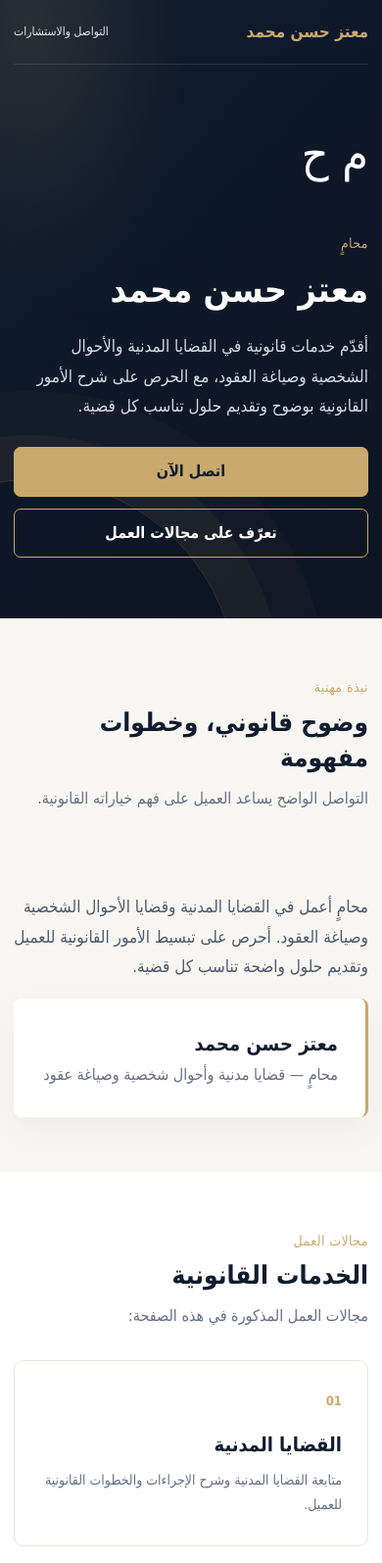
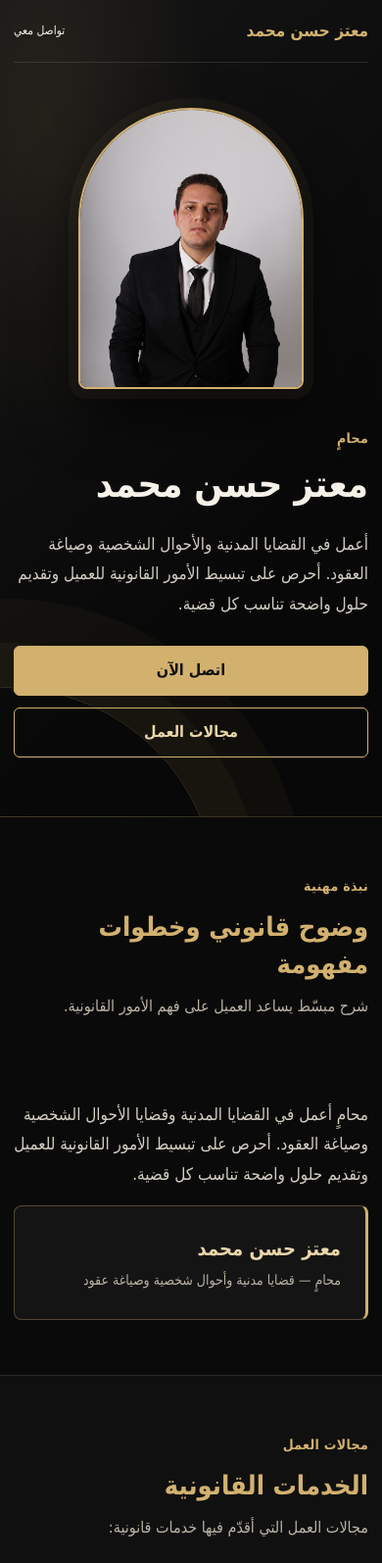
Before and after one commit to moatazhassan-298/moatazhassan-298.github.io, a plain HTML site: page index.html in a window 390 px wide. Shown: the top 1595 px of the page at 98% size. Drawn offline with Linux system fonts and the light colour scheme.

Commit message:
Update index.html

```diff
--- a/index.html
+++ b/index.html
@@ -4,34 +4,43 @@
   <meta charset="utf-8">
   <meta name="viewport" content="width=device-width, initial-scale=1">
   <meta name="description" content="معتز حسن محمد، محامٍ في القضايا المدنية والأحوال الشخصية وصياغة العقود.">
+  <meta name="theme-color" content="#0a0a0a">
   <title>معتز حسن محمد | محامٍ</title>
 
   <style>
     :root {
-      --navy: #101c2d;
-      --navy-light: #192a40;
-      --gold: #c9a96e;
-      --paper: #f7f6f2;
-      --ink: #172235;
-      --muted: #657084;
-      --white: #fff;
+      --black: #0a0a0a;
+      --surface: #141414;
+      --surface-light: #1b1b1b;
+      --gold: #d2b16f;
+      --gold-light: #ead6a8;
+      --text: #f5f1e8;
+      --muted: #b9b2a5;
+      --border: #ffffff1a;
     }
 
-    * { box-sizing: border-box; }
+    * {
+      box-sizing: border-box;
+    }
 
-    html { scroll-behavior: smooth; }
+    html {
+      scroll-behavior: smooth;
+    }
 
     body {
       margin: 0;
-      color: var(--ink);
-      background: var(--paper);
+      color: var(--text);
+      background: var(--black);
       font-family: Tahoma, Arial, sans-serif;
       line-height: 1.8;
     }
 
-    a { color: inherit; text-decoration: none; }
+    a {
+      color: inherit;
+      text-decoration: none;
+    }
 
-    .wrap {
+    .container {
       width: min(1120px, calc(100% - 40px));
       margin-inline: auto;
     }
@@ -39,22 +48,25 @@
     .hero {
       position: relative;
       overflow: hidden;
-      color: var(--white);
       background:
-        radial-gradient(ellipse at 8% 5%, #c9a96e22, transparent 32%),
-        linear-gradient(135deg, var(--navy), #0b1422);
+        radial-gradient(ellipse at 12% 15%, #d2b16f18, transparent 34%),
+        linear-gradient(135deg, #151515, #080808 70%);
+      border-bottom: 1px solid #d2b16f33;
     }
 
     .hero::after {
       content: "";
       position: absolute;
-      width: 420px;
-      height: 420px;
-      left: -180px;
-      bottom: -280px;
-      border: 1px solid #c9a96e33;
+      width: 430px;
+      height: 430px;
+      left: -210px;
+      bottom: -300px;
+      border: 1px solid #d2b16f35;
       border-radius: 50%;
-      box-shadow: 0 0 0 45px #c9a96e0c, 0 0 0 90px #c9a96e08;
+      box-shadow:
+        0 0 0 45px #d2b16f0c,
+        0 0 0 90px #d2b16f08;
+      pointer-events: none;
     }
 
     nav {
@@ -63,8 +75,8 @@
       display: flex;
       justify-content: space-between;
       align-items: center;
-      padding-block: 24px;
-      border-bottom: 1px solid #ffffff1c;
+      padding-block: 22px;
+      border-bottom: 1px solid var(--border);
     }
 
     .brand {
@@ -74,39 +86,45 @@
     }
 
     .nav-link {
-      color: #e4e8ed;
+      color: var(--text);
       font-size: 14px;
+    }
+
+    .nav-link:hover,
+    .social-link:hover {
+      color: var(--gold-light);
     }
 
     .hero-content {
       position: relative;
       z-index: 1;
       display: grid;
-      grid-template-columns: 1.4fr .8fr;
+      grid-template-columns: 1.25fr .75fr;
       align-items: center;
-      gap: 48px;
-      min-height: 480px;
-      padding-block: 64px 82px;
+      gap: 64px;
+      min-height: 530px;
+      padding-block: 62px 76px;
     }
 
     .eyebrow {
       display: inline-block;
-      margin-bottom: 12px;
+      margin-bottom: 10px;
       color: var(--gold);
       font-size: 14px;
-      letter-spacing: .4px;
+      font-weight: bold;
+      letter-spacing: .3px;
     }
 
     h1 {
       margin: 0;
-      font-size: clamp(36px, 6vw, 62px);
+      font-size: clamp(38px, 6vw, 64px);
       line-height: 1.3;
     }
 
-    .hero p {
+    .hero-description {
       max-width: 610px;
-      margin: 18px 0 26px;
-      color: #d5dbe3;
+      margin: 20px 0 28px;
+      color: #d2cdc3;
       font-size: 17px;
     }
 
@@ -120,21 +138,21 @@
       display: inline-flex;
       justify-content: center;
       align-items: center;
-      min-height: 48px;
-      padding: 10px 21px;
+      min-height: 49px;
+      padding: 10px 22px;
       border: 1px solid var(--gold);
-      border-radius: 7px;
+      border-radius: 6px;
       font-weight: bold;
       transition: .2s ease;
     }
 
-    .button.primary {
-      color: var(--navy);
+    .button-primary {
+      color: #111;
       background: var(--gold);
     }
 
-    .button.secondary {
-      color: var(--white);
+    .button-secondary {
+      color: var(--gold-light);
       background: transparent;
     }
 
@@ -143,30 +161,39 @@
       filter: brightness(1.08);
     }
 
-   <div class="portrait-frame">
-  <img src="moataz.jpg.jpeg" alt="المحامي معتز حسن محمد">
-</div>
+    .portrait-frame {
+      width: min(310px, 100%);
+      aspect-ratio: 4 / 5;
+      justify-self: center;
+      overflow: hidden;
+      border: 2px solid var(--gold);
+      border-radius: 160px 160px 12px 12px;
+      background: var(--surface);
+      box-shadow: 0 0 0 10px #d2b16f0d, 0 25px 60px #0009;
     }
 
-    .portrait-placeholder {
-      color: var(--gold);
-      font-size: 64px;
-      font-weight: bold;
+    .portrait-frame img {
+      display: block;
+      width: 100%;
+      height: 100%;
+      object-fit: cover;
+      object-position: center 24%;
     }
 
-    section { padding-block: 76px; }
+    section {
+      padding-block: 76px;
+      background: var(--black);
+    }
 
     .section-heading {
-      max-width: 650px;
+      max-width: 690px;
       margin-bottom: 30px;
     }
 
-    .section-heading .eyebrow { margin-bottom: 4px; }
-
     h2 {
       margin: 0;
-      color: var(--navy);
-      font-size: clamp(26px, 4vw, 36px);
+      color: var(--gold);
+      font-size: clamp(27px, 4vw, 38px);
       line-height: 1.4;
     }
 
@@ -175,37 +202,41 @@
       color: var(--muted);
     }
 
-    .about {
+    .about-grid {
       display: grid;
-      grid-template-columns: 1fr 1.5fr;
+      grid-template-columns: .8fr 1.2fr;
       gap: 50px;
       align-items: start;
     }
 
-    .about-mark {
-      padding: 28px;
-      border-right: 3px solid var(--gold);
-      background: var(--white);
-      border-radius: 8px;
-      box-shadow: 0 12px 35px #1722350b;
+    .about-copy p {
+      margin-top: 0;
+      color: #d4cec3;
+      font-size: 17px;
     }
 
-    .about-mark strong {
+    .about-card {
+      padding: 25px;
+      border: 1px solid #d2b16f55;
+      border-right: 3px solid var(--gold);
+      border-radius: 8px;
+      background: var(--surface);
+    }
+
+    .about-card strong {
       display: block;
-      color: var(--navy);
+      color: var(--gold-light);
       font-size: 20px;
     }
 
-    .about-mark span { color: var(--muted); }
-
-    .about-copy p {
-      margin-top: 0;
-      color: #4e5a6b;
-      font-size: 17px;
+    .about-card span {
+      color: var(--muted);
+      font-size: 14px;
     }
 
     .practice {
-      background: var(--white);
+      background: #101010;
+      border-block: 1px solid var(--border);
     }
 
     .cards {
@@ -217,16 +248,16 @@
     .card {
       min-height: 190px;
       padding: 26px;
-      border: 1px solid #e8e6df;
-      border-radius: 10px;
-      background: #fff;
+      border: 1px solid #ffffff1b;
+      border-radius: 8px;
+      background: var(--surface);
       transition: .2s ease;
     }
 
     .card:hover {
       transform: translateY(-4px);
-      border-color: #c9a96e99;
-      box-shadow: 0 16px 35px #1722350c;
+      border-color: #d2b16f88;
+      box-shadow: 0 16px 35px #0005;
     }
 
     .card-number {
@@ -237,7 +268,7 @@
 
     .card h3 {
       margin: 12px 0 6px;
-      color: var(--navy);
+      color: var(--gold-light);
       font-size: 20px;
     }
 
@@ -248,18 +279,16 @@
     }
 
     .contact {
-      color: var(--white);
-      background: var(--navy);
+      background:
+        radial-gradient(ellipse at 90% 10%, #d2b16f12, transparent 35%),
+        #0d0d0d;
+      border-top: 1px solid #d2b16f33;
     }
-
-    .contact h2 { color: var(--white); }
-
-    .contact .intro { color: #c3ccd7; }
 
     .contact-grid {
       display: grid;
       grid-template-columns: 1fr 1fr;
-      gap: 36px;
+      gap: 48px;
       align-items: start;
     }
 
@@ -270,18 +299,22 @@
     }
 
     .contact-item {
-      padding: 13px 16px;
-      border: 1px solid #ffffff20;
-      border-radius: 7px;
-      color: #f3f4f6;
+      display: block;
+      padding: 12px 16px;
+      border: 1px solid var(--border);
+      border-radius: 6px;
       background: #ffffff08;
+      transition: .2s ease;
     }
 
-    .contact-item:hover { border-color: var(--gold); }
+    .contact-item:hover {
+      border-color: var(--gold);
+      background: #d2b16f0d;
+    }
 
     .contact-label {
       display: block;
-      margin-bottom: 3px;
+      margin-bottom: 2px;
       color: var(--gold);
       font-size: 13px;
     }
@@ -293,96 +326,115 @@
       margin-top: 18px;
     }
 
-    .socials a {
+    .social-link {
       padding: 9px 14px;
       border: 1px solid #ffffff35;
       border-radius: 6px;
-      color: var(--white);
+      color: var(--text);
       font-size: 14px;
+      transition: .2s ease;
     }
 
-    .socials a:hover {
+    .social-link:hover {
       border-color: var(--gold);
-      color: var(--gold);
     }
 
     footer {
       padding: 20px;
-      color: #bec6d0;
-      background: #0b1422;
+      border-top: 1px solid var(--border);
+      color: var(--muted);
+      background: #060606;
       text-align: center;
       font-size: 13px;
     }
 
     @media (max-width: 760px) {
-      .hero-content, .about, .contact-grid {
+      .hero-content,
+      .about-grid,
+      .contact-grid {
         grid-template-columns: 1fr;
       }
 
       .hero-content {
-        gap: 34px;
-        padding-block: 48px 62px;
+        gap: 36px;
+        padding-block: 46px 60px;
       }
 
       .portrait-frame {
         grid-row: 1;
-        width: 210px;
+        width: 230px;
       }
 
-      .portrait-placeholder { font-size: 48px; }
+      .cards {
+        grid-template-columns: 1fr;
+      }
 
-      .cards { grid-template-columns: 1fr; }
-
-      section { padding-block: 56px; }
+      section {
+        padding-block: 56px;
+      }
     }
 
-    @media (max-width: 420px) {
-      .wrap { width: min(100% - 28px, 1120px); }
-      nav { padding-block: 17px; }
-      .nav-link { font-size: 12px; }
-      .actions { flex-direction: column; }
-      .button { width: 100%; }
+    @media (max-width: 440px) {
+      .container {
+        width: min(100% - 28px, 1120px);
+      }
+
+      nav {
+        padding-block: 16px;
+      }
+
+      .nav-link {
+        font-size: 12px;
+      }
+
+      .actions {
+        flex-direction: column;
+      }
+
+      .button {
+        width: 100%;
+      }
     }
   </style>
 </head>
 
 <body>
   <header class="hero">
-    <div class="wrap">
+    <div class="container">
       <nav>
         <a class="brand" href="#">معتز حسن محمد</a>
-        <a class="nav-link" href="#contact">التواصل والاستشارات</a>
+        <a class="nav-link" href="#contact">تواصل معي</a>
       </nav>
 
       <div class="hero-content">
         <div>
           <span class="eyebrow">محامٍ</span>
           <h1>معتز حسن محمد</h1>
-          <p>
-            أقدّم خدمات قانونية في القضايا المدنية والأحوال الشخصية وصياغة العقود،
-            مع الحرص على شرح الأمور القانونية بوضوح وتقديم حلول تناسب كل قضية.
+          <p class="hero-description">
+            أعمل في القضايا المدنية والأحوال الشخصية وصياغة العقود.
+            أحرص على تبسيط الأمور القانونية للعميل وتقديم حلول واضحة تناسب كل قضية.
           </p>
+
           <div class="actions">
-            <a class="button primary" href="tel:01094488154">اتصل الآن</a>
-            <a class="button secondary" href="#practice">تعرّف على مجالات العمل</a>
+            <a class="button button-primary" href="tel:01094488154">اتصل الآن</a>
+            <a class="button button-secondary" href="#practice">مجالات العمل</a>
           </div>
         </div>
 
-        <!-- نستبدل الأحرف بصورة شخصية عند تجهيزها -->
-        <div class="portrait-frame" aria-label="مكان الصورة الشخصية">
-          <div class="portrait-placeholder">م ح</div>
+        <div class="portrait-frame">
+          <img src="moataz.jpg.jpeg" alt="المحامي معتز حسن محمد">
         </div>
       </div>
     </div>
   </header>
 
   <main>
-    <section>
-      <div class="wrap about">
+    <section id="about">
+      <div class="container about-grid">
         <div class="section-heading">
           <span class="eyebrow">نبذة مهنية</span>
-          <h2>وضوح قانوني، وخطوات مفهومة</h2>
-          <p class="intro">التواصل الواضح يساعد العميل على فهم خياراته القانونية.</p>
+          <h2>وضوح قانوني وخطوات مفهومة</h2>
+          <p class="intro">شرح مبسّط يساعد العميل على فهم الأمور القانونية.</p>
         </div>
 
         <div class="about-copy">
@@ -390,7 +442,7 @@
             محامٍ أعمل في القضايا المدنية وقضايا الأحوال الشخصية وصياغة العقود.
             أحرص على تبسيط الأمور القانونية للعميل وتقديم حلول واضحة تناسب كل قضية.
           </p>
-          <div class="about-mark">
+          <div class="about-card">
             <strong>معتز حسن محمد</strong>
             <span>محامٍ — قضايا مدنية وأحوال شخصية وصياغة عقود</span>
           </div>
@@ -399,11 +451,11 @@
     </section>
 
     <section class="practice" id="practice">
-      <div class="wrap">
+      <div class="container">
         <div class="section-heading">
           <span class="eyebrow">مجالات العمل</span>
           <h2>الخدمات القانونية</h2>
-          <p class="intro">مجالات العمل المذكورة في هذه الصفحة:</p>
+          <p class="intro">مجالات العمل التي أقدّم فيها خدمات قانونية:</p>
         </div>
 
         <div class="cards">
@@ -422,28 +474,31 @@
           <article class="card">
             <span class="card-number">03</span>
             <h3>صياغة العقود</h3>
-            <p>إعداد وصياغة العقود بلغة واضحة تناسب احتياجات الأطراف.</p>
+            <p>صياغة العقود بلغة واضحة تراعي احتياجات الأطراف.</p>
           </article>
         </div>
       </div>
     </section>
 
     <section class="contact" id="contact">
-      <div class="wrap contact-grid">
+      <div class="container contact-grid">
         <div>
           <span class="eyebrow">تواصل معي</span>
           <h2>يسعدني استقبال استفسارك</h2>
-          <p class="intro">اختر الطريقة المناسبة للتواصل أو تابع حساباتي.</p>
+          <p class="intro">اختر رقم الهاتف المناسب للتواصل.</p>
 
           <div class="contact-list">
             <a class="contact-item" href="tel:01094488154">
-              <span class="contact-label">الهاتف الأول</span>01094488154
+              <span class="contact-label">الهاتف الأول</span>
+              01094488154
             </a>
             <a class="contact-item" href="tel:01501883065">
-              <span class="contact-label">الهاتف الثاني</span>01501883065
+              <span class="contact-label">الهاتف الثاني</span>
+              01501883065
             </a>
             <a class="contact-item" href="tel:01064980533">
-              <span class="contact-label">الهاتف الثالث</span>01064980533
+              <span class="contact-label">الهاتف الثالث</span>
+              01064980533
             </a>
           </div>
         </div>
@@ -452,9 +507,9 @@
           <span class="eyebrow">حساباتي</span>
           <h2>تابعني على</h2>
           <div class="socials">
-            <a href="https://www.facebook.com/share/1EGi2E2z1E/" target="_blank" rel="noopener noreferrer">فيسبوك</a>
-            <a href="https://www.linkedin.com/in/moataz-hassan1" target="_blank" rel="noopener noreferrer">لينكدإن</a>
-            <a href="https://www.instagram.com/moatazhassan298?lqvp=cXNzaTh3YXkzZGh2" target="_blank" rel="noopener noreferrer">إنستغرام</a>
+            <a class="social-link" href="https://www.facebook.com/share/1EGi2E2z1E/" target="_blank" rel="noopener noreferrer">فيسبوك</a>
+            <a class="social-link" href="https://www.linkedin.com/in/moataz-hassan1" target="_blank" rel="noopener noreferrer">لينكدإن</a>
+            <a class="social-link" href="https://www.instagram.com/moatazhassan298?lqvp=cXNzaTh3YXkzZGh2" target="_blank" rel="noopener noreferrer">إنستغرام</a>
           </div>
         </div>
       </div>
```
